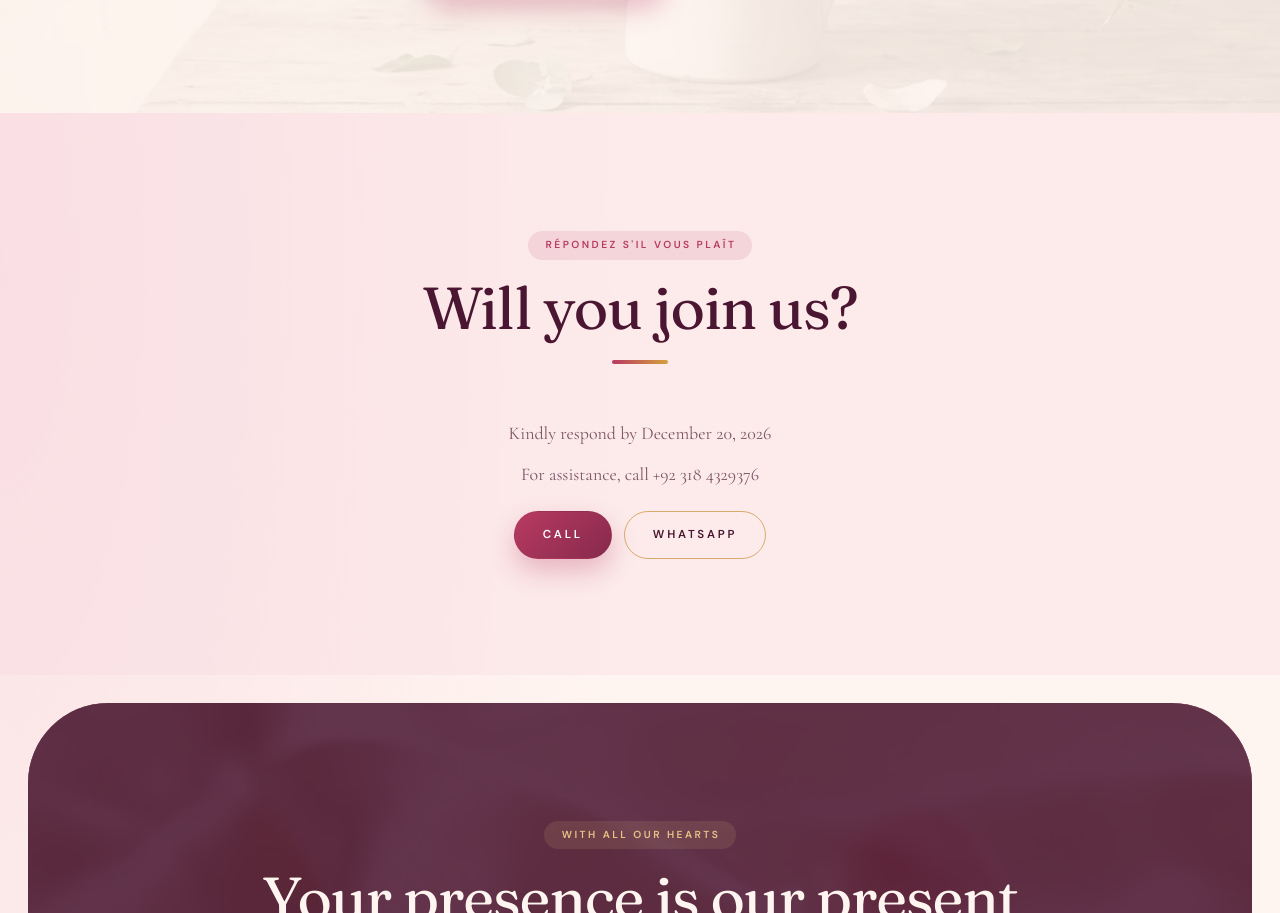
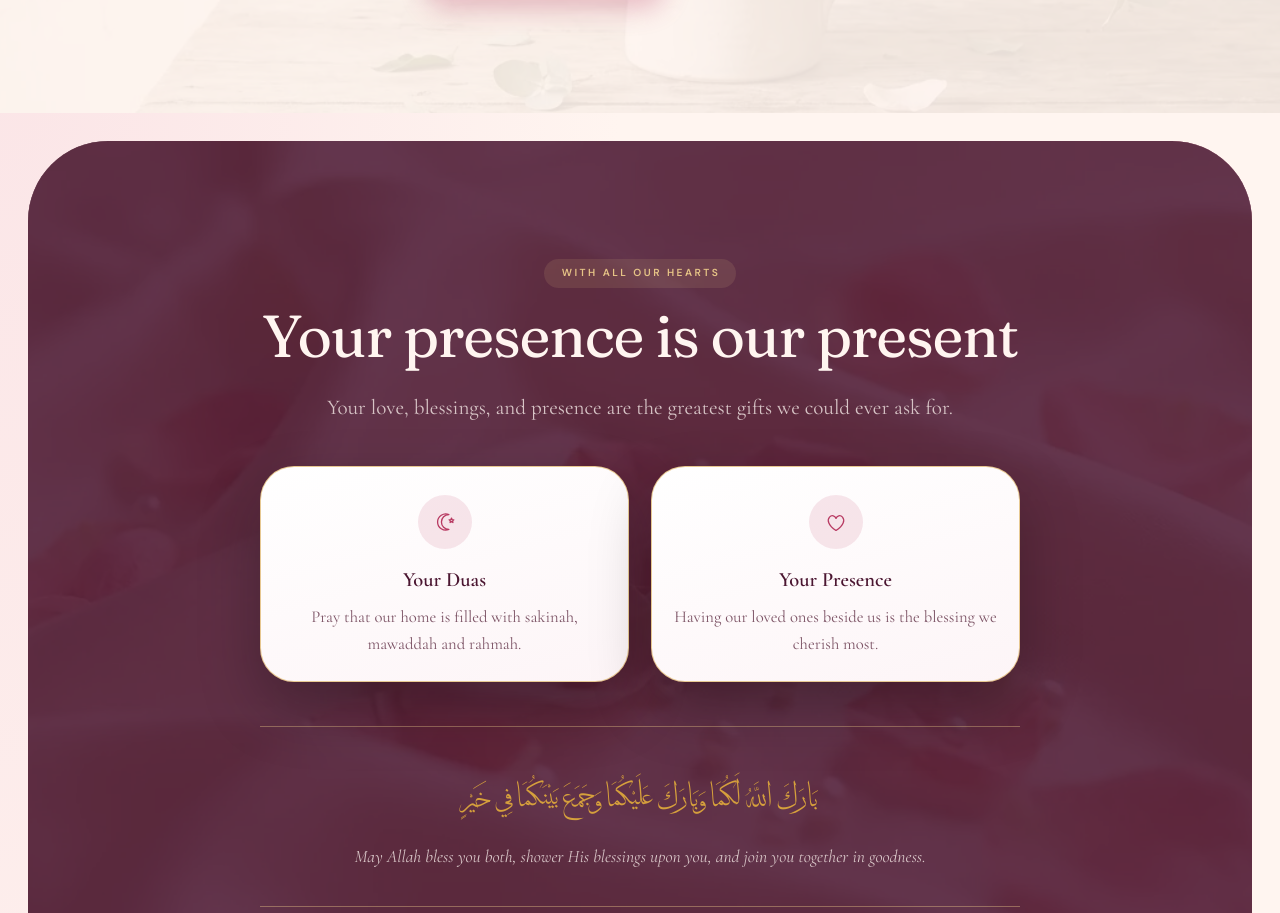
Before and after one commit to Abdul-Mueez-init/talha_weds_affifa, a plain HTML site: page gulnaar-invite/index.html in a window 1280 px wide. Shown: the part 7588-8501 px from the top of the page. Drawn offline with nearby package versions, Linux system fonts and the light colour scheme; animation ran at ten frames a second; a web font is replaced by a local one.

Commit message:
Remove the entire RSVP section
Drops the "Will you join us?" section (deadline, assistance buttons,
rsvpNote mount) along with the now-dead renderRsvpNote renderer. The
Contact Persons & Hosts cards are the only contact point now. Dress
Code and Gentle Notes were already removed in ae9915a.

Generated with [Devin](https://devin.ai)

Co-Authored-By: Devin <158243242+devin-ai-integration[bot]@users.noreply.github.com>

```diff
--- a/gulnaar-invite/assets/js/app.js
+++ b/gulnaar-invite/assets/js/app.js
@@ -831,7 +831,6 @@ document.addEventListener("dragstart", (event) => {
     renderFestivities();
     renderGallery();
     renderCalendar();
-    renderRsvpNote();
     renderDua();
   }
 
@@ -1541,37 +1540,6 @@ document.addEventListener("dragstart", (event) => {
     select("[data-dua-en]", dua).textContent = config.copy.duaTranslation || "";
   }
 
-  function renderRsvpNote() {
-    const mount = select("#rsvpNote");
-    if (!mount) return;
-
-    const { deadline, contact, message } = config.rsvp || {};
-    if (!deadline && !contact && !message) {
-      mount.remove();
-      return;
-    }
-
-    if (message) mount.append(createElement("p", "", message));
-
-    if (deadline) mount.append(createElement("p", "", deadline));
-    if (contact) mount.append(createElement("p", "", contact));
-
-    const phone = /\+?\d[\d\s().-]{8,}\d/.exec(contact || "");
-    if (phone) {
-      const digits = phone[0].replace(/[^\d+]/g, "");
-      const actions = createElement("div", "x-actions");
-      const call = createElement("a", "x-btn", "Call");
-      const chat = createElement("a", "x-btn x-btn--ghost", "WhatsApp");
-
-      call.href = `tel:${digits}`;
-      chat.href = `https://wa.me/${digits.replace(/\D/g, "")}`;
-      chat.target = "_blank";
-      chat.rel = "noreferrer";
-      actions.append(call, chat);
-      mount.append(actions);
-    }
-  }
-
   /* ---------- scroll reveal ---------- */
   function initializeReveal() {
     const items = selectAll(".rv");
--- a/gulnaar-invite/index.html
+++ b/gulnaar-invite/index.html
@@ -228,16 +228,6 @@
         </div>
       </section>
 
-      <section id="rsvp" class="x-sec x-sec--b x-sec--rsvp">
-        <div class="x-wrap">
-          <header class="x-head rv">
-            <span class="x-eyebrow">Répondez s'il vous plaît</span>
-            <h2 class="x-title">Will you join us?</h2>
-            <span class="x-rule" aria-hidden="true"><b></b></span>
-          </header>
-          <div id="rsvpNote" class="x-rsvp"></div>
-        </div>
-      </section>
 
       <section id="blessings" class="x-sec x-sec--c x-sec--bless">
         <div class="x-bgimg" aria-hidden="true" style="background-image:url(./assets/images/bg-12.webp);--wash:86%"></div>
```
